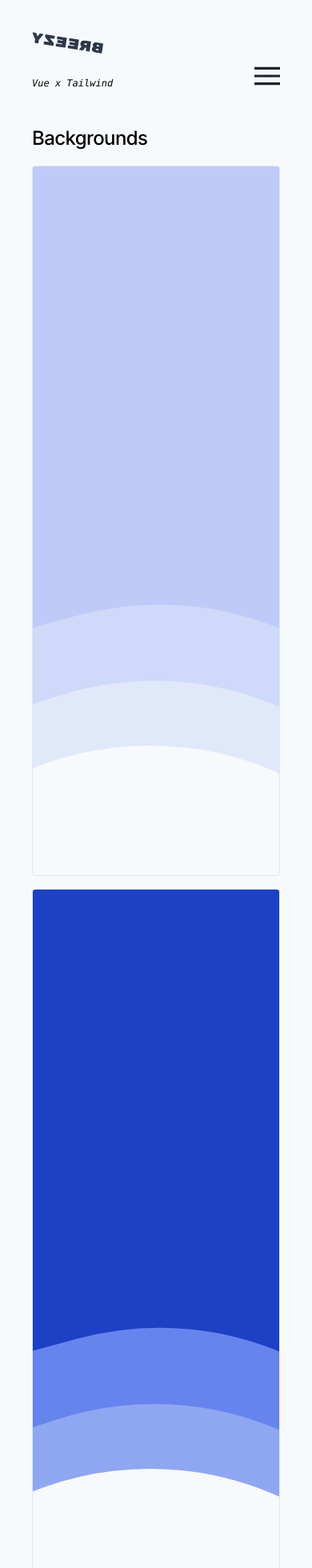
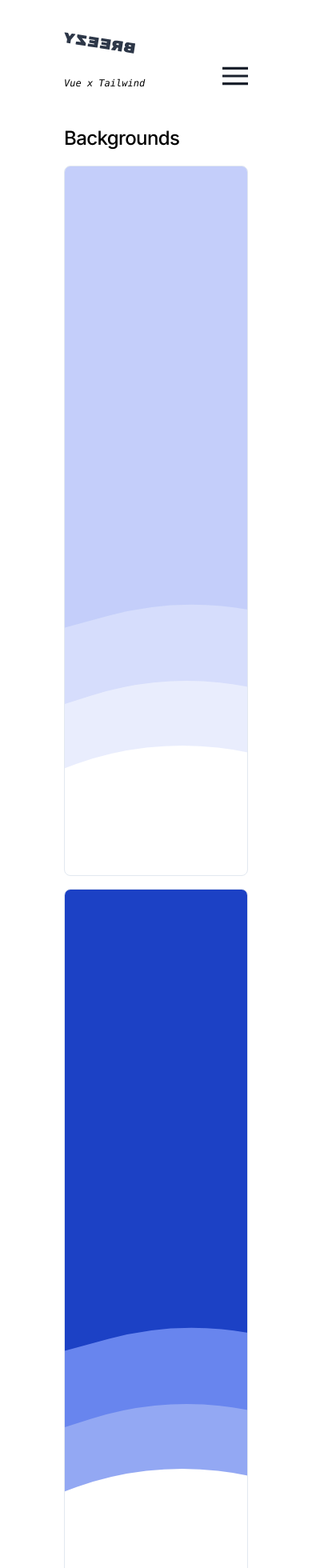
Before and after one commit to opejovic/breezy, a Vue app: page /backgrounds in a window 390 px wide. Shown: the top 1960 px of the page at 80% size. Built offline with nearby package versions, Linux system fonts and the light colour scheme.

Commit message:
Fix menu bug, and make responsive the loading animations

```diff
--- a/src/App.vue
+++ b/src/App.vue
@@ -1,5 +1,5 @@
 <template>
-  <div class=" min-h-screen font-inter bg-gray-100 px-10 py-10">
+  <div class="min-h-screen font-inter bg-white px-20 py-10">
     <div class="w-full">
       <!-- Display on small screens -->
       <div class="flex justify-between items-center xl:hidden mr-auto">
@@ -56,7 +56,7 @@
 
       <!-- Menu on sm screens -->
       <div
-        class="border-t border-b right-0 mr-10 py-10  w-full mb-6 flex flex-col space-y-2"
+        class="xl:hidden border-t border-b right-0 mr-10 py-10  w-full mb-6 flex flex-col space-y-2"
         v-if="menuOpen"
       >
         <router-link to="/">Home</router-link>
@@ -71,7 +71,7 @@
 
       <div class="flex">
         <!--
-          Hidden on lg screens
+          Hidden on sm screens
          -->
         <div
           class="hidden xl:flex flex-col pr-10 space-y-4 font-medium text-sm text-gray-700 w-1/12"
--- a/src/components/backgrounds/BgOne.vue
+++ b/src/components/backgrounds/BgOne.vue
@@ -1,5 +1,5 @@
 <template>
-  <div class="overflow-y-scroll border rounded">
+  <div class="overflow-y-scroll border rounded-lg">
     <svg
       width="1096"
       height="886"
--- a/src/components/backgrounds/BgThree.vue
+++ b/src/components/backgrounds/BgThree.vue
@@ -1,5 +1,5 @@
 <template>
-  <div class="overflow-y-scroll border rounded">
+  <div class="overflow-y-scroll border rounded-lg">
     <svg
       width="1096"
       height="886"
--- a/src/components/backgrounds/BgTwo.vue
+++ b/src/components/backgrounds/BgTwo.vue
@@ -1,5 +1,5 @@
 <template>
-  <div class="overflow-y-scroll border rounded">
+  <div class="overflow-y-scroll border rounded-lg">
     <svg
       width="1096"
       height="886"
--- a/src/components/loading-animations/AnimatedPlaceholderFour.vue
+++ b/src/components/loading-animations/AnimatedPlaceholderFour.vue
@@ -1,5 +1,5 @@
 <template>
-  <div class="h-64 w-64 animated-placeholder-four rounded-lg"></div>
+  <div class="h-64 w-full animated-placeholder-four rounded-lg"></div>
 </template>
 
 <script>
--- a/src/components/loading-animations/AnimatedPlaceholderOne.vue
+++ b/src/components/loading-animations/AnimatedPlaceholderOne.vue
@@ -1,5 +1,5 @@
 <template>
-  <div class="h-64 w-64 animated-placeholder-one rounded-lg"></div>
+  <div class="h-64 w-full animated-placeholder-one rounded-lg"></div>
 </template>
 
 <script>
--- a/src/components/loading-animations/AnimatedPlaceholderThree.vue
+++ b/src/components/loading-animations/AnimatedPlaceholderThree.vue
@@ -1,5 +1,5 @@
 <template>
-  <div class="h-64 w-64 animated-placeholder-three rounded-lg"></div>
+  <div class="h-64 w-full animated-placeholder-three rounded-lg"></div>
 </template>
 
 <script>
--- a/src/components/loading-animations/AnimatedPlaceholderTwo.vue
+++ b/src/components/loading-animations/AnimatedPlaceholderTwo.vue
@@ -1,5 +1,5 @@
 <template>
-  <div class="h-64 w-64 animated-placeholder-two rounded-lg"></div>
+  <div class="h-64 w-full animated-placeholder-two rounded-lg"></div>
 </template>
 
 <script>
--- a/src/views/LoadingAnimations.vue
+++ b/src/views/LoadingAnimations.vue
@@ -4,7 +4,10 @@
       Loading placeholder animations
     </div>
 
-    <div id="animation-container" class="flex grid-cols-4 space-x-10">
+    <div
+      id="animation-container"
+      class="grid grid-cols-1 sm:grid-cols-2 lg:grid-cols-3 xl:grid-cols-4 gap-10"
+    >
       <animatedPlaceholderOne />
       <animatedPlaceholderTwo />
       <animatedPlaceholderThree />
```
